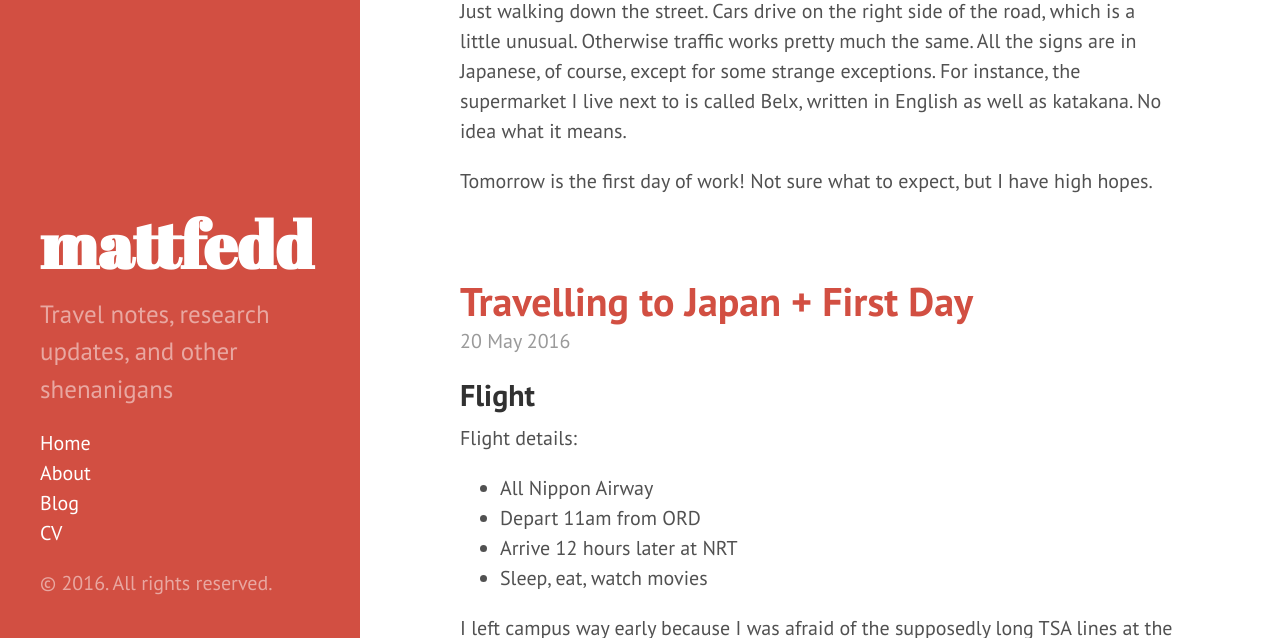
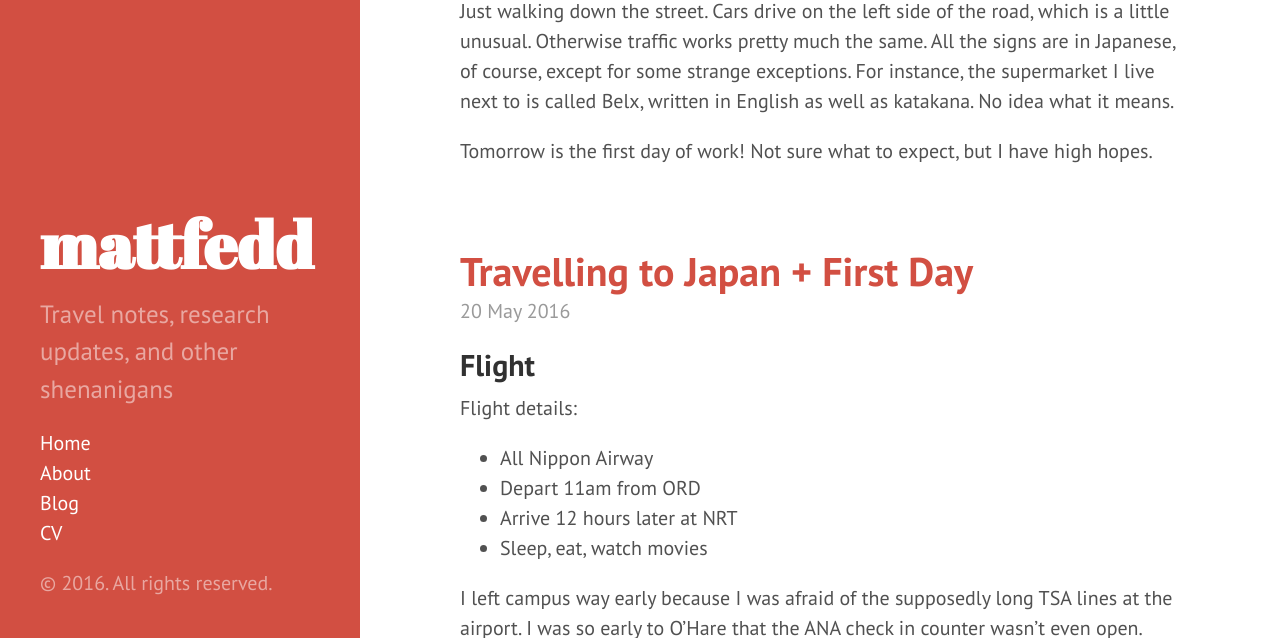
Before and after one commit to mattfedd/mattfedd.github.io, a Jekyll site: the page built from blog/index.html, in a window 1280 px wide and 900 px high, scrolled down 5389 px, cut to the strip 262-900 px from the top of the window. Built offline with Jekyll 4.4.1, drawn with Linux system fonts in a browser that asks for light colours; the list of posts is cut into pages by our own code.

Commit message:
Post update: First Weekend in Japan

```diff
--- a/_posts/2016-05-22-first-weekend-in-japan.markdown
+++ b/_posts/2016-05-22-first-weekend-in-japan.markdown
@@ -19,6 +19,6 @@ Otherwise here's some pictures from around town:
 
 <a href="https://farm8.staticflickr.com/7747/27098350011_13099c8d31_z.jpg"><img src="https://farm8.staticflickr.com/7747/27098350011_13099c8d31_z.jpg" style="width: 500px;"/></a> A very quaint and quiet downtown shopping area.
 
-<a href="https://farm8.staticflickr.com/7030/27098348101_945a7cdc29_z.jpg.jpg"><img src="https://farm8.staticflickr.com/7030/27098348101_945a7cdc29_z.jpg" style="width: 500px;"/></a> Just walking down the street. Cars drive on the right side of the road, which is a little unusual. Otherwise traffic works pretty much the same. All the signs are in Japanese, of course, except for some strange exceptions. For instance, the supermarket I live next to is called Belx, written in English as well as katakana. No idea what it means.
+<a href="https://farm8.staticflickr.com/7030/27098348101_945a7cdc29_z.jpg.jpg"><img src="https://farm8.staticflickr.com/7030/27098348101_945a7cdc29_z.jpg" style="width: 500px;"/></a> Just walking down the street. Cars drive on the left side of the road, which is a little unusual. Otherwise traffic works pretty much the same. All the signs are in Japanese, of course, except for some strange exceptions. For instance, the supermarket I live next to is called Belx, written in English as well as katakana. No idea what it means.
 
 Tomorrow is the first day of work! Not sure what to expect, but I have high hopes.
```
